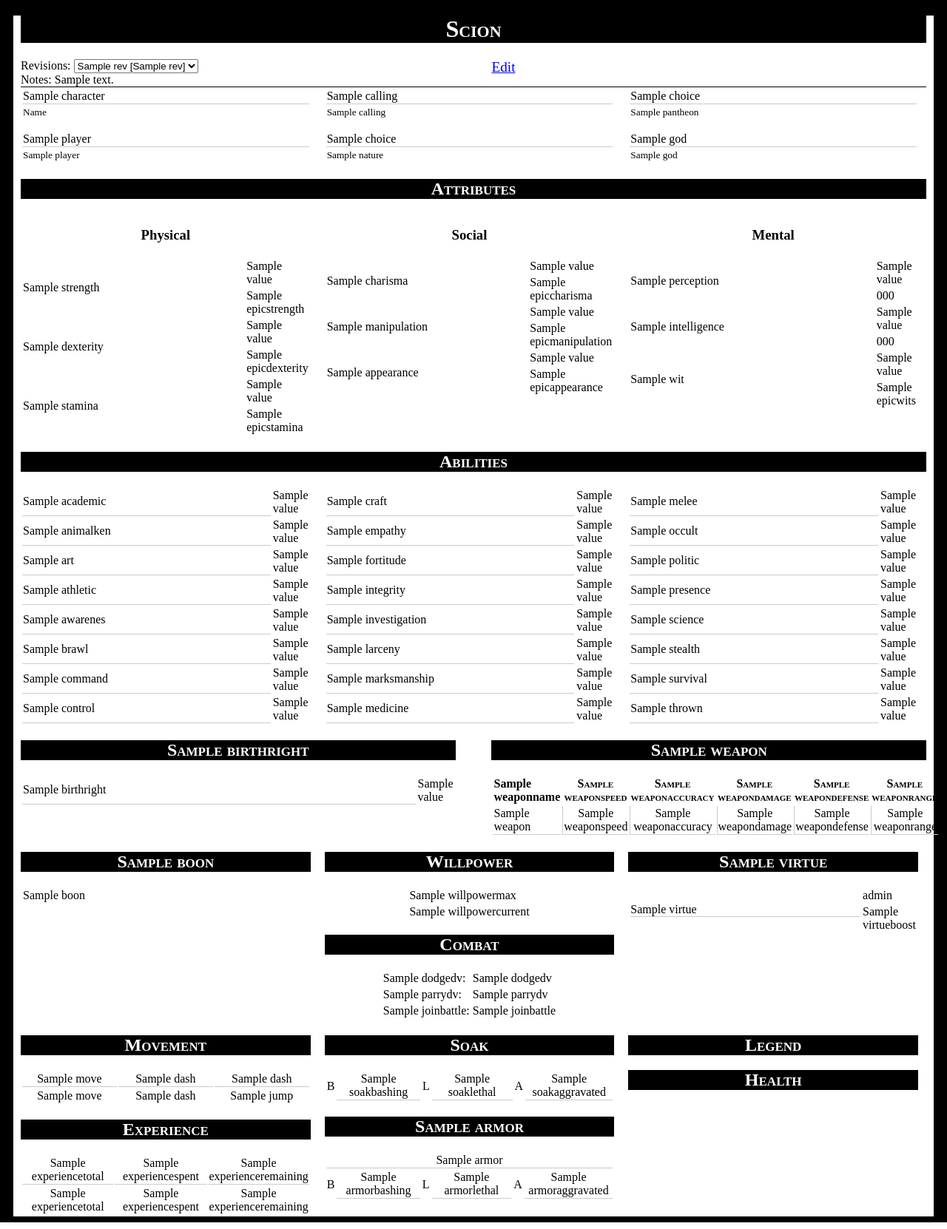
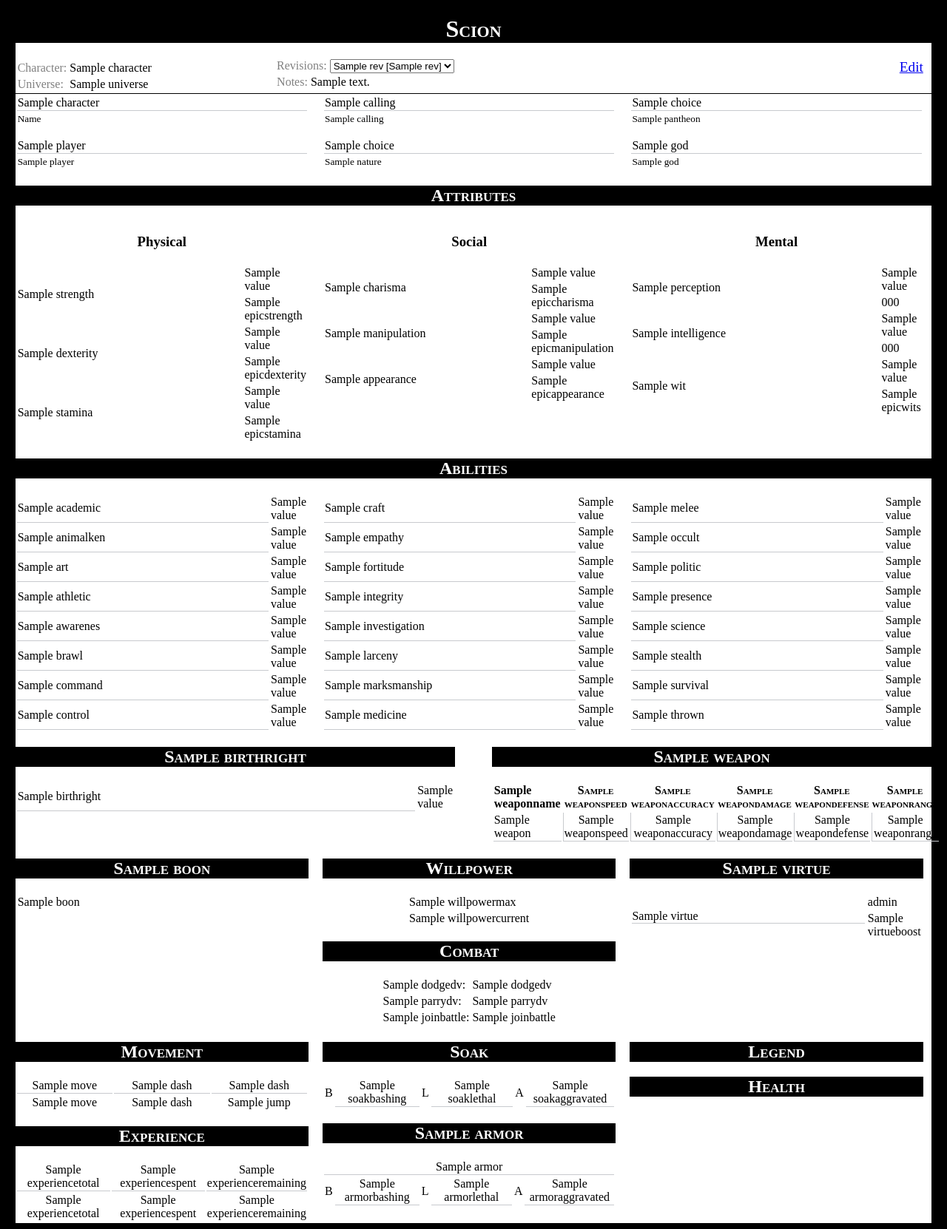
Before and after one commit to xiphux/personae, a Django app: template templates/characters/universes/scion.html in a window 1280 px wide. Shown: the whole page at 74% size. Run offline with Django 3.2, Linux system fonts and the light colour scheme; the template is opened without the code that fills it: most values are stand-ins (such as "Sample title", 1, 10 or a date in 2020).

Commit message:
Adjust styles of revision nav

```diff
--- a/media/characters/css/basesheet.css
+++ b/media/characters/css/basesheet.css
@@ -36,12 +36,33 @@
 	padding: 0;
 }
 
+div#charinfo {
+	width: 27%;
+	float: left;
+	padding-right: 9px;
+}
+
+div#revisions {
+	width: 42%;
+	float: left;
+	padding-left: 10px;
+	padding-right: 10px;
+}
+
+div#revisionnotes {
+	float: left;
+	padding-left: 10px;
+	width: 69%;
+}
+
+div#editaction {
+	width: 27%;
+	float: left;
+	padding-left: 9px;
+}
+
 div#revisioneditfields div#revisionnamefield {
   vertical-align: center;
-}
-
-div#revisionnav div#editaction a {
-  font-size: larger;
 }
 
 div#revisionnavfloating {
@@ -49,3 +70,15 @@ div#revisionnavfloating {
   top: 0px;
   width: 100%;
 }
+
+div#editaction {
+  text-align: right;
+}
+
+div#editaction a {
+  font-size: larger;
+}
+
+.label {
+  color: Gray;
+}
--- a/media/characters/css/universe/scion.css
+++ b/media/characters/css/universe/scion.css
@@ -4,14 +4,14 @@ body {
 
 div#body {
 	background-color: white;
-	margin-left: 10px;
-	margin-right: 10px;
-	padding-left: 10px;
-	padding-right: 10px;
+	width: 98%;
+	margin: 0 auto;
 }
 
 div#revisionnavfloating {
   background-color: white;
+  margin: 0 auto;
+  width: 98%;
 }
 
 div#basicinfo .basicinfolabel {
--- a/templates/characters/base.html
+++ b/templates/characters/base.html
@@ -6,6 +6,8 @@
   <script type="text/javascript" src="http://centraldogma:8000/characters_media/scripts/jquery-1.3.2.min.js"></script>
   <script type="text/javascript" src="http://centraldogma:8000/characters_media/scripts/jquery.highlightFade.js"></script>
   {% block css %}
+  {% block sheetcss %}
+  {% endblock %}
   {% endblock %}
 </head>
 
--- a/templates/characters/basesheet.html
+++ b/templates/characters/basesheet.html
@@ -1,8 +1,8 @@
 {% extends "characters/base.html" %}
 
-{% block css %}
+{% block sheetcss %}
 <link rel="stylesheet" href="http://centraldogma:8000/characters_media/css/basesheet.css">
-{% block sheetcss %}
+{% block universecss %}
 {% endblock %}
 {% endblock %}
 
@@ -18,14 +18,14 @@
 
     <div id="revisionnamefield" class="twocolumnleft">
 
-      <label for="revisionname">Revision name:</label>
+      <label for="revisionname" class="label">Revision name:</label>
       <input type="text" name="revisionname" class="fullwidth" />
 
     </div>
 
     <div id="revisionnotesfield" class="twocolumnright">
 
-      <label for="revisionnotes">Revision notes:</label>
+      <label for="revisionnotes" class="label">Revision notes:</label>
       <textarea name="revisionnotes" rows=5 class="fullwidth" ></textarea>
 
     </div>
@@ -43,8 +43,9 @@
       var p = $("#revisionnav").position();
       menuY = p.top;
       $("#revisionnavfloating").hide();
+      $("#revisionnavfloating").width($("#revisionnav").width());
       var menu = $("#revisionnav").clone();
-      menu.appendTo("#revisionnavfloating");
+      $("#revisionnavfloating").append(menu.html());
 
       $(window).scroll(function(){
         var windowY = $(document).scrollTop();
@@ -62,7 +63,25 @@
 
   <div id="revisionnav">
 
-    <div id="revisions" class="twocolumnleft">
+    <div id="charinfo">
+
+      <table>
+
+        <tr>
+          <td class="label">Character:</td>
+          <td>{{ character.name }}</td>
+        </tr>
+
+        <tr>
+          <td class="label">Universe:</td>
+          <td>{{ character.universe }}</td>
+        </tr>
+
+      </table>
+
+    </div>
+
+    <div id="revisions">
 
       <div id="revisionlist">
 
@@ -75,7 +94,7 @@
 	  </script>
 
           <form action="/characters/{{ character.id }}/goto/" method="get">
-            <label for="revision">Revisions:</label>
+            <label for="revision" class="label">Revisions:</label>
             <select name="revision" onchange="form.submit()">
               {% for rev in revision_list %}
                 <option value="{{ rev.revision }}" {% ifequal rev revision %}selected{% endifequal %}>{{ rev }}{% if rev.name %} [{{rev.name}}]{% endif %}</option>
@@ -89,19 +108,19 @@
 
       </div>
 
-      <div id="revisionnotes">
+    </div>
 
-        {% if revision.notes %}
-          Notes: {{ revision.notes }}
-        {% endif %}
+    <div id="editaction">
 
-      </div>
+      <a href="/characters/{{ character.id }}/edit/">Edit</a>
 
     </div>
 
-    <div id="editaction" class="twocolumnright">
+    <div id="revisionnotes">
 
-      <a href="/characters/{{ character.id }}/edit/">Edit</a>
+      {% if revision.notes %}
+        <span class="label">Notes:</span> {{ revision.notes }}
+      {% endif %}
 
     </div>
 
--- a/templates/characters/universes/scion.html
+++ b/templates/characters/universes/scion.html
@@ -1,7 +1,7 @@
 {% extends "characters/basesheet.html" %}
 {% load characters_utils %}
 
-{% block sheetcss %}
+{% block universecss %}
 <link rel="stylesheet" href="http://centraldogma:8000/characters_media/css/universe/scion.css">
 {% endblock %}
 
```
